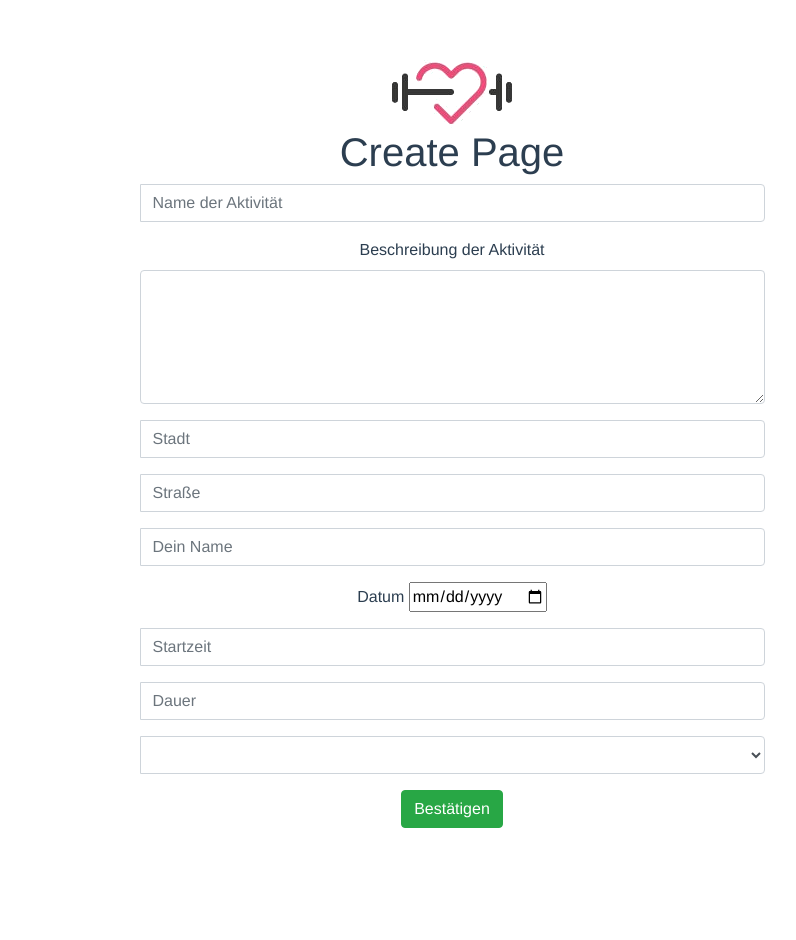
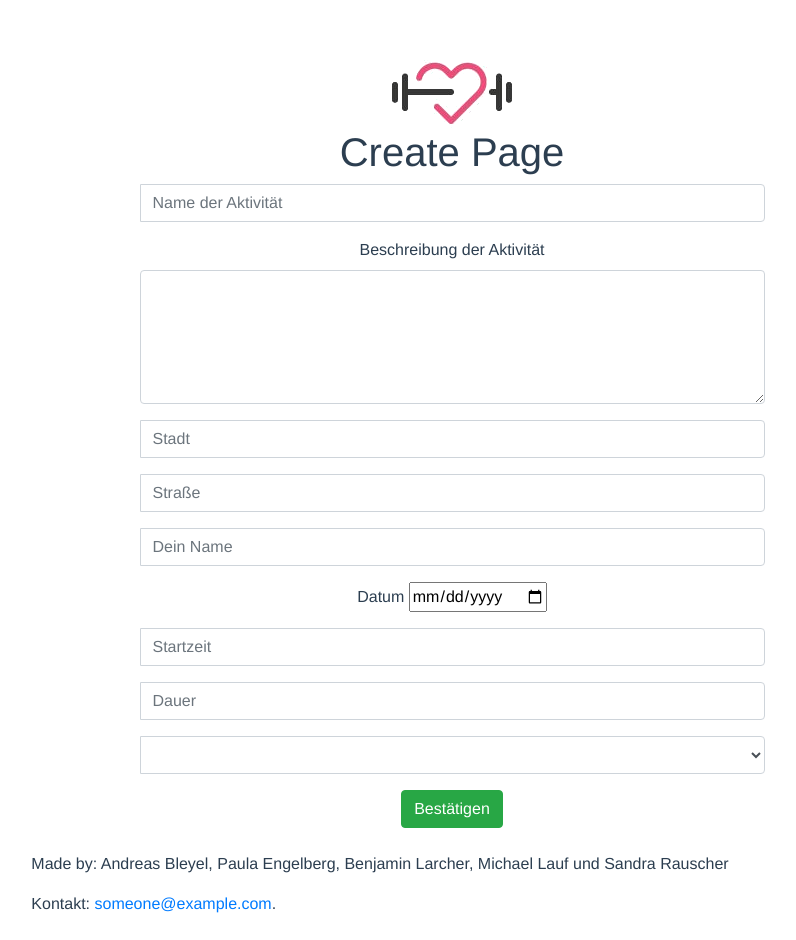
Before and after one commit to AndreasBleyel/sportinder_vue, a Vue app: page /#/create in a window 1280 px wide. Before the commit this address led to /#/Create. Shown: the whole page, without its empty margins (188-984 px from the left). Before the commit the page ends 844 px from the top, so only its background shows below. Built offline with nearby package versions, Linux system fonts and the light colour scheme; what vue-resource would draw is missing.

Commit message:
footer hinzugefügt. div struktur verbessert

```diff
--- a/index.html
+++ b/index.html
@@ -2,11 +2,12 @@
 <html>
 <head>
   <meta charset="utf-8">
-    <title>sportinder</title>
+  <title>SporTinder</title>
 </head>
 <body>
 
 <div id="app" class="container"></div>
 <!-- built files will be auto injected -->
+
 </body>
 </html>
--- a/src/App.vue
+++ b/src/App.vue
@@ -1,8 +1,25 @@
 <template>
   <div id="app">
+    <div class="row">
+      <div class="col-md-6 offset-md-3">
+
         <img src="./assets/sportinderLogo.png">
         <router-view></router-view>
       </div>
+    </div>
+
+    <div class="row">
+      <footer class="navbar navbar-inverse navbar-fixed-bottom col-md-8 offset-md-2">
+        <p>Made by: Andreas Bleyel, Paula
+          Engelberg, Benjamin Larcher,
+          Michael Lauf und Sandra Rauscher</p>
+        <p>Kontakt: <a href="mailto:someone@example.com">someone@example.com</a>.</p>
+      </footer>
+    </div>
+
+  </div>
+
+
 </template>
 
 <script>
--- a/src/components/Create.vue
+++ b/src/components/Create.vue
@@ -1,15 +1,14 @@
 <template>
-  <div class="row">
-    <div class="col-md-6 offset-md-3">
+
   <div class="Create">
     <h1>{{ msg }}</h1>
-
 
 
     <form id="form">
       <div class="input-group">
         <span class="input-group-addon"><i class="glyphicon glyphicon-user"></i></span>
-        <input id="name" type="text" class="form-control" name="name" placeholder="Name der Aktivität" v-model="activity.name">
+        <input id="name" type="text" class="form-control" name="name" placeholder="Name der Aktivität"
+               v-model="activity.name">
       </div>
       <p></p>
 
@@ -27,13 +26,15 @@
 
       <div class="input-group">
         <span class="input-group-addon"><i class="glyphicon glyphicon-map-marker"></i></span>
-        <input id="street" type="text" class="form-control" name="straße" placeholder="Straße" v-model="activity.startingadr">
+        <input id="street" type="text" class="form-control" name="straße" placeholder="Straße"
+               v-model="activity.startingadr">
       </div>
       <p></p>
 
       <div class="input-group">
         <span class="input-group-addon"><i class="glyphicon glyphicon-envelope"></i></span>
-        <input id="creator" type="text" class="form-control" name="ersteller" placeholder="Dein Name" v-model="activity.creator">
+        <input id="creator" type="text" class="form-control" name="ersteller" placeholder="Dein Name"
+               v-model="activity.creator">
       </div>
       <p></p>
 
@@ -62,7 +63,8 @@
 
       <div class="input-group">
         <span class="input-group-addon"><i class="glyphicon glyphicon-tag"></i></span>
-        <select class="form-control" id="difficulty" placeholder="Schwierigkeitsstufe" v-model="activity.difficulty">
+        <select class="form-control" id="difficulty" placeholder="Schwierigkeitsstufe"
+                v-model="activity.difficulty">
           <option selected hidden>Schwierigkeitsstufe</option>
           <option>leicht</option>
           <option>leicht - mittel</option>
@@ -77,11 +79,11 @@
 
     </form>
 
-    <button v-on:click="submit" type="submit" class="btn btn-success"><i class="glyphicon glyphicon-ok"></i>Bestätigen</button>
+    <button v-on:click="submit" type="submit" class="btn btn-success"><i class="glyphicon glyphicon-ok"></i>Bestätigen
+    </button>
     <p></p>
   </div>
-    </div>
-  </div>
+
 </template>
 
 <script>
@@ -113,7 +115,7 @@
             duration: this.activity.duration,
             startingadr: this.activity.startingadr
           },
-               function(response) {
+          function (response) {
             alert(response);
 
           });
```
Lines whose indentation alone changed are shown as unchanged.
